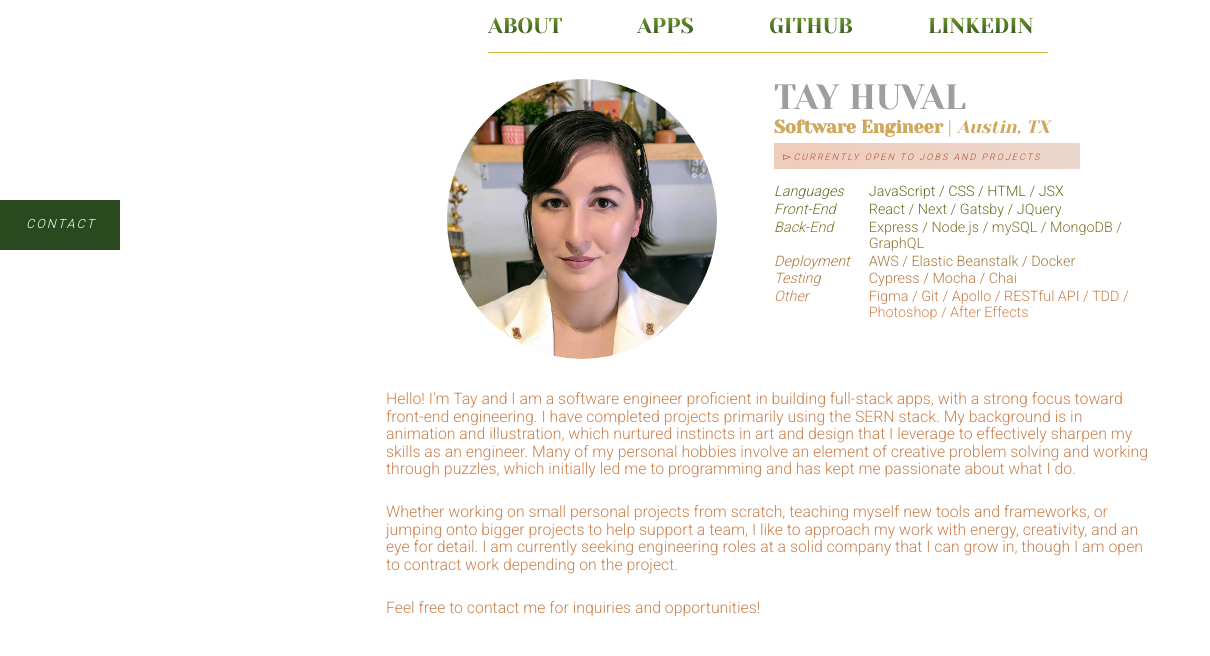
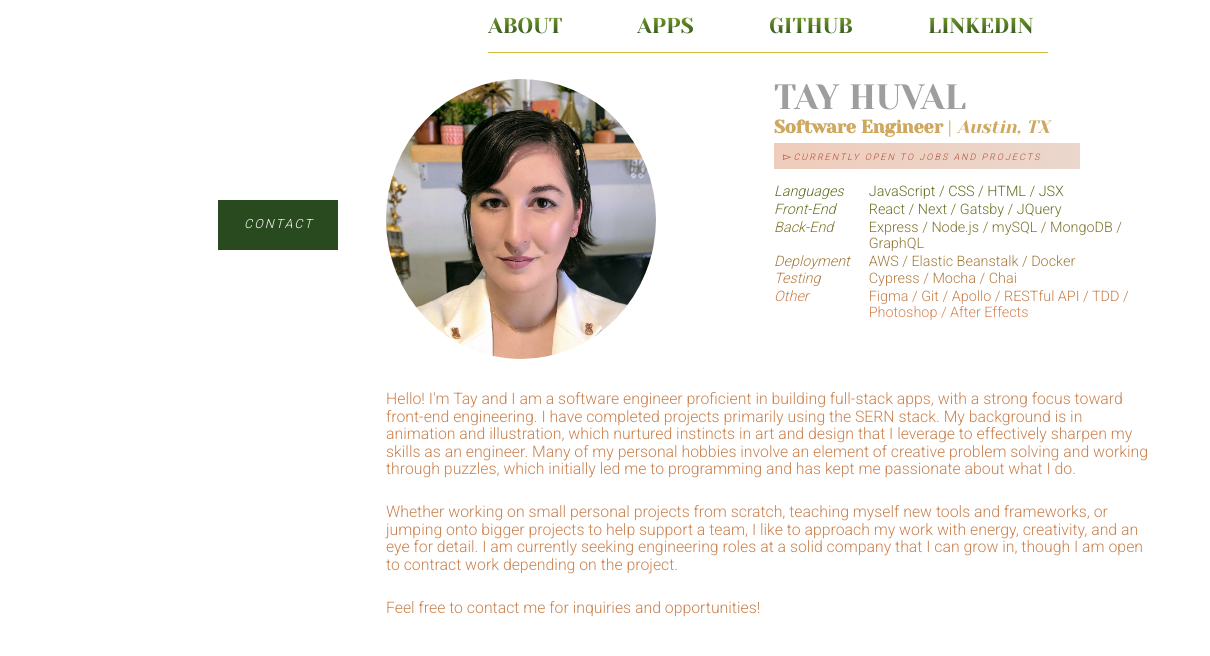
Before and after one commit to taylormleigh/tayMade, a Next.js app: page / in a window 1536 px wide. Shown: the top 656 px of the page, without its empty margins (0-1210 px from the left). Built offline with nearby package versions, Linux system fonts and the light colour scheme; grey boxes are pictures that could not be loaded.

Commit message:
styling for very large screens

```diff
--- a/styles.css
+++ b/styles.css
@@ -815,7 +815,7 @@ a.gitHubLink:hover {
   min-Width: 250px;
   max-Width: 35vh;
   border-Radius: 100%;
-  margin-Left: 4vw;
+  margin-Left: 2vw;
   margin-Bottom: 0;
 }
 
@@ -903,6 +903,15 @@ a.contactButtonMobile {
 }
 
 /* CONTACT BUTTON VS MOBILE CONTACT BUTTON */
+@media only screen and (min-width: 1450px) {
+  .aboutPic {
+    margin: 0px;
+  }
+  .contactButton {
+    right: 78%;
+  }
+}
+
 @media only screen and (min-width: 1000px) {
   .contactButton {
     opacity: 1
```
